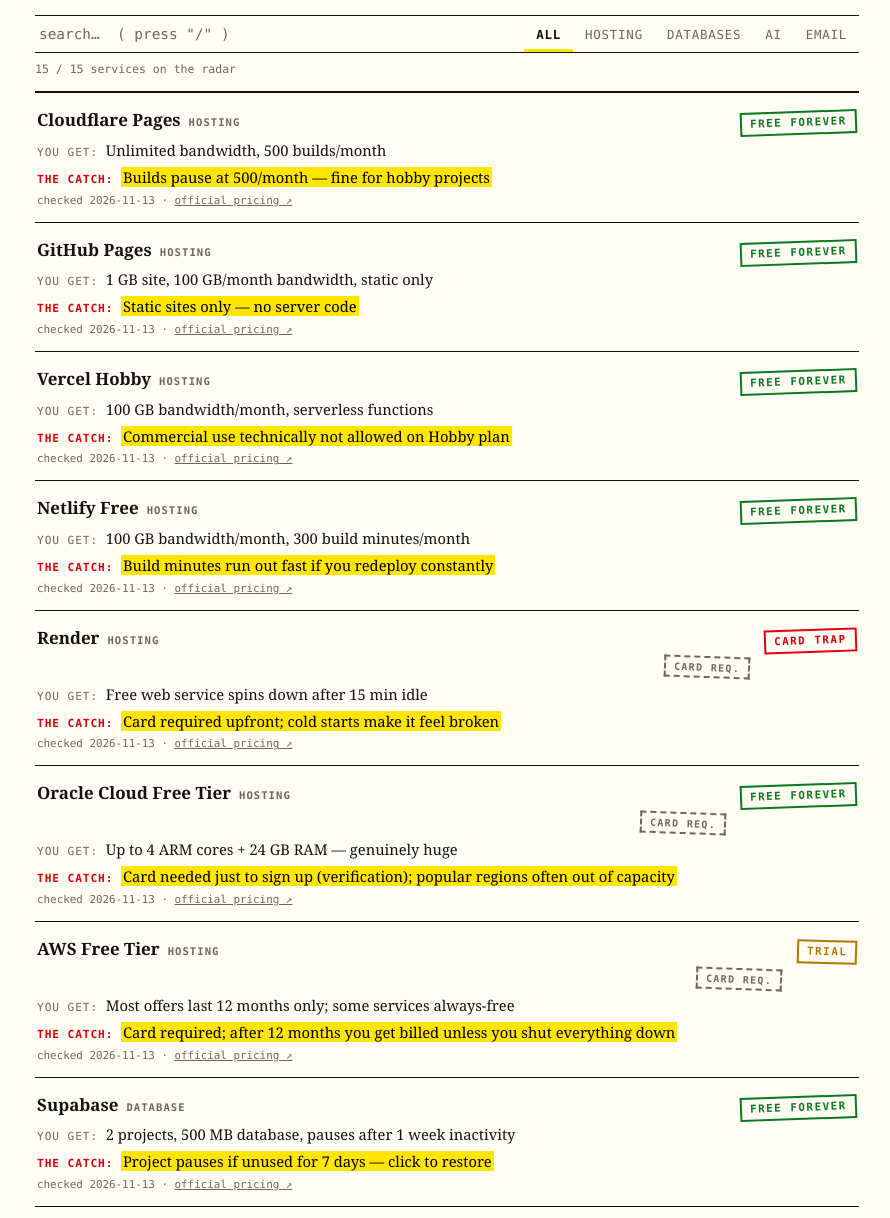
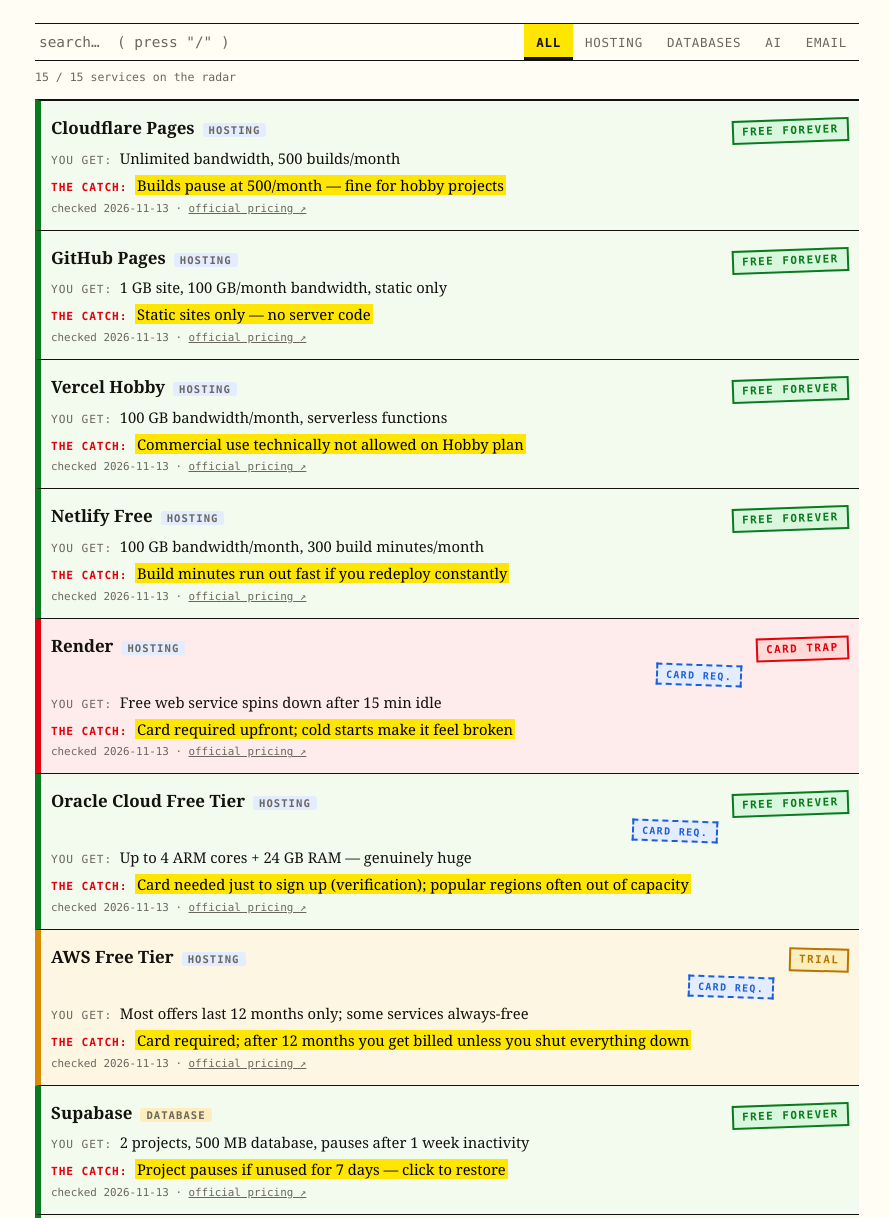
Before and after one commit to ABHINAND-NAIR/Free-Tier-Radar, a plain HTML site: page index.html in a window 1280 px wide. Shown: the part 288-1506 px from the top of the page, without its empty margins (193-1083 px from the left). Drawn offline with Linux system fonts and the light colour scheme.

Commit message:
Color pass: row tints, filled stamps, category badges, highlighter swoosh

```diff
--- a/index.html
+++ b/index.html
@@ -37,6 +37,10 @@
       letter-spacing: -0.03em; margin: 18px 0 6px;
     }
     h1 .red { color: var(--alarm); }
+    h1 .red::after {   /* highlighter swoosh under RADAR */
+      content: ""; display: block; height: 14px; margin-top: -6px;
+      background: var(--marker); transform: rotate(-1deg);
+    }
     .standfirst {
       font-size: 1.05rem; font-style: italic; max-width: 560px; color: var(--ink);
       margin-bottom: 4px;
@@ -59,21 +63,36 @@
       background: none; border: none; border-bottom: 1px solid var(--line);
       padding: 10px 12px; cursor: pointer; color: var(--faint); text-transform: uppercase;
     }
-    .tab[aria-pressed="true"] { color: var(--ink); box-shadow: inset 0 -3px 0 var(--marker); font-weight: 700; }
+    .tab[aria-pressed="true"] {
+      color: var(--ink); background: var(--marker); font-weight: 700;
+      box-shadow: inset 0 -3px 0 var(--ink);
+    }
+    #search:focus { border-bottom: 3px solid var(--marker); background: #fffbe0; }
     .tally { font-family: var(--mono); font-size: 0.72rem; color: var(--faint); margin: 8px 0 0; }
 
     /* ---------- the register: rows, not cards ---------- */
     .row {
       border-bottom: 1px solid var(--line);
-      padding: 14px 2px 12px;
+      padding: 14px 10px 12px;
       display: grid; grid-template-columns: 1fr auto; gap: 4px 14px;
       align-items: baseline;
+      border-left: 6px solid transparent;
+      transition: background .15s;
     }
+    .row.r-forever { border-left-color: #0a7a1f; background: #f2fbee; }
+    .row.r-trial   { border-left-color: #d98a00; background: #fdf6e3; }
+    .row.r-trap    { border-left-color: var(--alarm); background: #fdeceb; }
+    .row.r-plain   { background: transparent; }
+    .row:hover { background: #fff9c9; }
     .row:first-of-type { border-top: 2px solid var(--line); margin-top: 12px; }
     .svc { font-weight: 700; font-size: 1.06rem; }
     .svc a { color: var(--ink); text-decoration: none; }
     .svc a:hover { background: var(--marker); }
-    .svc .cat { font-family: var(--mono); font-size: 0.66rem; color: var(--faint); letter-spacing: 0.1em; text-transform: uppercase; margin-left: 8px; }
+    .svc .cat { font-family: var(--mono); font-size: 0.66rem; color: var(--faint); letter-spacing: 0.1em; text-transform: uppercase; margin-left: 8px; padding: 1px 6px; border-radius: 3px; }
+    .cat-hosting { background: #e4ecff; color: #1d5fd6; }
+    .cat-database { background: #fdeebf; color: #b97500; }
+    .cat-ai { background: #f3e8ff; color: #7a2fd6; }
+    .cat-email { background: #d9f7dd; color: #0a7a1f; }
 
     .stamp {
       font-family: var(--mono); font-size: 0.68rem; font-weight: 700; letter-spacing: 0.14em;
@@ -81,10 +100,10 @@
       transform: rotate(-2deg); white-space: nowrap;
       justify-self: end;
     }
-    .st-forever { color: #0a7a1f; }
-    .st-trial   { color: #b97500; transform: rotate(1.5deg); }
-    .st-trap    { color: var(--alarm); }
-    .st-card    { color: var(--faint); border-style: dashed; font-size: 0.62rem; transform: rotate(2deg); }
+    .st-forever { color: #0a7a1f; background: #d9f7dd; }
+    .st-trial   { color: #b97500; background: #fdeebf; transform: rotate(1.5deg); }
+    .st-trap    { color: var(--alarm); background: #ffd9d6; }
+    .st-card    { color: #1d5fd6; background: #e4ecff; border-style: dashed; font-size: 0.62rem; transform: rotate(2deg); }
 
     .gets, .catch { font-size: 0.92rem; grid-column: 1 / -1; }
     .gets::before  { content: "you get: "; font-family: var(--mono); font-size: 0.7rem; color: var(--faint); letter-spacing: 0.08em; text-transform: uppercase; }
@@ -157,7 +176,7 @@
         <dd>Generous — until the clock runs out (often 12 months) and billing starts unless you act.</dd>
         <dt style="color:var(--alarm)">card trap</dt>
         <dd>Wants a credit card for a "free" tier. Cross the limit and the charge is automatic.</dd>
-        <dt style="color:var(--faint)">card req.</dt>
+        <dt style="color:#1d5fd6">card req.</dt>
         <dd>The free tier is genuine, but a card is demanded just to walk in the door (verification).</dd>
       </dl>
       <p class="note">Providers change their terms without telling anyone. Every verdict above carries
@@ -190,8 +209,8 @@
       count.textContent = items.length + ' / ' + SERVICES.length + ' services on the radar';
       empty.style.display = items.length ? 'none' : 'block';
       list.innerHTML = items.map(s => `
-        <div class="row">
-          <div class="svc"><a href="${s.link}" target="_blank" rel="noopener">${s.name}</a><span class="cat">${s.category}</span></div>
+        <div class="row r-${s.verdict === 'free-forever' ? 'forever' : s.verdict === 'trial' || s.verdict === 'credit-based' ? 'trial' : 'trap'}">
+          <div class="svc"><a href="${s.link}" target="_blank" rel="noopener">${s.name}</a><span class="cat cat-${s.category}">${s.category}</span></div>
           <div class="stamp ${stampClass[s.verdict]}">${stampText[s.verdict]}</div>
           ${s.card_required ? '<div class="stamp st-card">card req.</div>' : ''}
           <div class="gets">${s.limits}</div>
```
